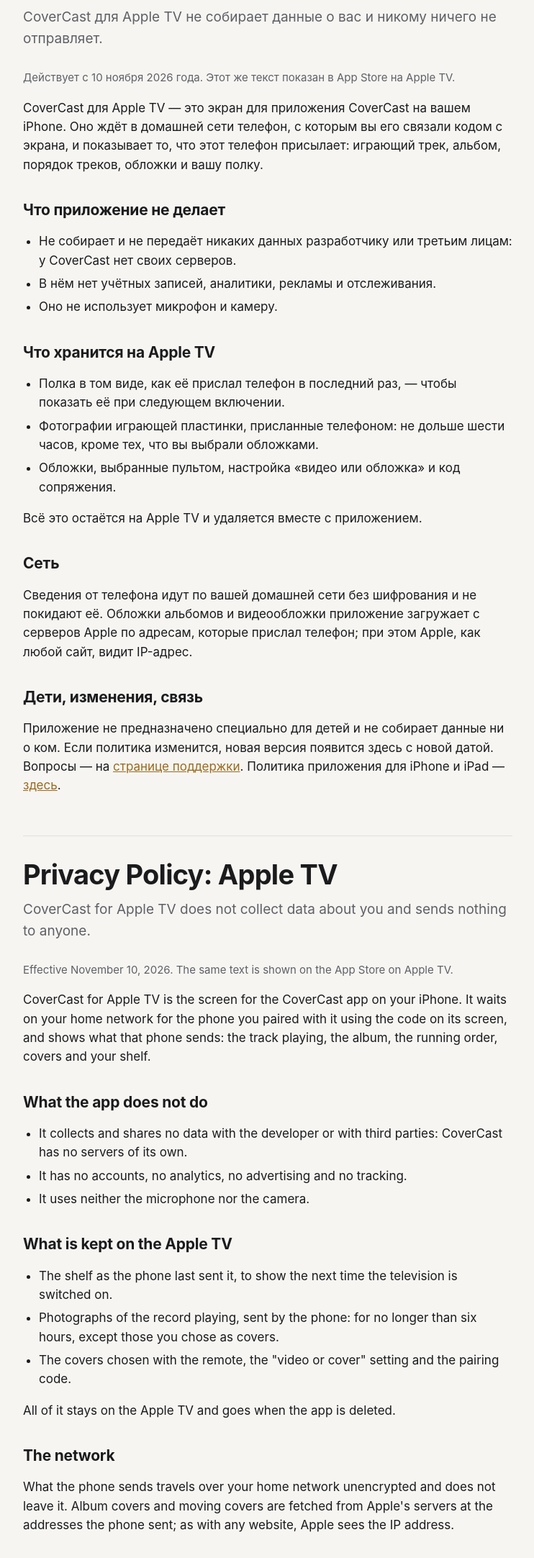
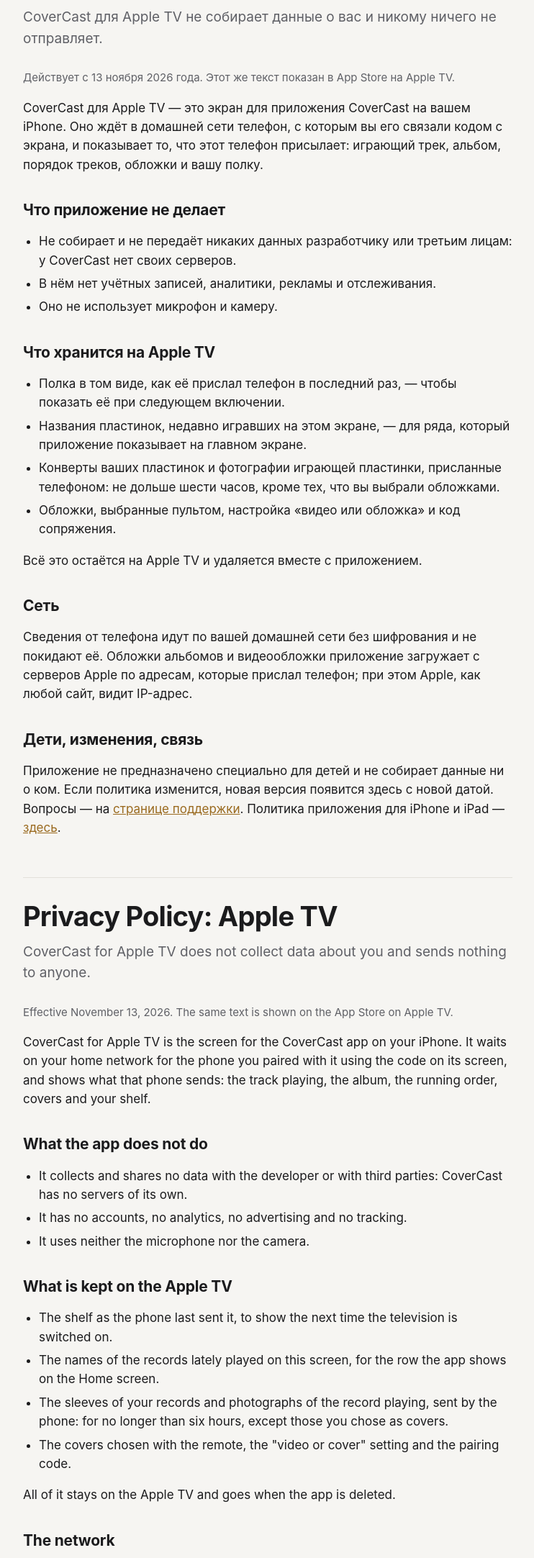
Before and after one commit to CattivoLe/CattivoLe.github.io, a plain HTML site: page covercast/privacy-tv.html in a window 1280 px wide. Shown: the part 223-2388 px from the top of the page at 72% size, without its empty margins (268-1010 px from the left). Drawn offline with Linux system fonts and the light colour scheme.

Commit message:
CoverCast: новые возможности на странице, политика Apple TV, свежие картинки
- О приложении: вся полка под пультом, главный экран Apple TV, свой цвет
  для песни, сцены «Дома», список на чистку.
- Политика Apple TV: на приставке хранятся конверты полки (до шести часов)
  и названия недавно игравших пластинок; действует с 13 ноября 2026 года.
- Картинки пересняты с текущих экранов.

Co-Authored-By: Claude Fable 5.2 <noreply@anthropic.com>

```diff
--- a/covercast/privacy-tv.html
+++ b/covercast/privacy-tv.html
@@ -19,7 +19,7 @@
 <section id="ru" lang="ru">
 <h1>Политика конфиденциальности: Apple TV</h1>
 <p class="lead">CoverCast для Apple TV не собирает данные о вас и никому ничего не отправляет.</p>
-<p class="muted">Действует с 10 ноября 2026 года. Этот же текст показан в App Store на Apple TV.</p>
+<p class="muted">Действует с 13 ноября 2026 года. Этот же текст показан в App Store на Apple TV.</p>
 
 <p>CoverCast для Apple TV — это экран для приложения CoverCast на вашем iPhone. Оно ждёт в домашней сети телефон, с которым вы его связали кодом с экрана, и показывает то, что этот телефон присылает: играющий трек, альбом, порядок треков, обложки и вашу полку.</p>
 
@@ -33,7 +33,8 @@
 <h2>Что хранится на Apple TV</h2>
 <ul>
   <li>Полка в том виде, как её прислал телефон в последний раз, — чтобы показать её при следующем включении.</li>
-  <li>Фотографии играющей пластинки, присланные телефоном: не дольше шести часов, кроме тех, что вы выбрали обложками.</li>
+  <li>Названия пластинок, недавно игравших на этом экране, — для ряда, который приложение показывает на главном экране.</li>
+  <li>Конверты ваших пластинок и фотографии играющей пластинки, присланные телефоном: не дольше шести часов, кроме тех, что вы выбрали обложками.</li>
   <li>Обложки, выбранные пультом, настройка «видео или обложка» и код сопряжения.</li>
 </ul>
 <p>Всё это остаётся на Apple TV и удаляется вместе с приложением.</p>
@@ -48,7 +49,7 @@
 <section id="en" lang="en">
 <h1>Privacy Policy: Apple TV</h1>
 <p class="lead">CoverCast for Apple TV does not collect data about you and sends nothing to anyone.</p>
-<p class="muted">Effective November 10, 2026. The same text is shown on the App Store on Apple TV.</p>
+<p class="muted">Effective November 13, 2026. The same text is shown on the App Store on Apple TV.</p>
 
 <p>CoverCast for Apple TV is the screen for the CoverCast app on your iPhone. It waits on your home network for the phone you paired with it using the code on its screen, and shows what that phone sends: the track playing, the album, the running order, covers and your shelf.</p>
 
@@ -62,7 +63,8 @@
 <h2>What is kept on the Apple TV</h2>
 <ul>
   <li>The shelf as the phone last sent it, to show the next time the television is switched on.</li>
-  <li>Photographs of the record playing, sent by the phone: for no longer than six hours, except those you chose as covers.</li>
+  <li>The names of the records lately played on this screen, for the row the app shows on the Home screen.</li>
+  <li>The sleeves of your records and photographs of the record playing, sent by the phone: for no longer than six hours, except those you chose as covers.</li>
   <li>The covers chosen with the remote, the "video or cover" setting and the pairing code.</li>
 </ul>
 <p>All of it stays on the Apple TV and goes when the app is deleted.</p>
```
Also changed, not shown: covercast/index.html (+6 -4 lines), covercast/img/phone-now-playing-en.jpg, covercast/img/phone-now-playing-ru.jpg, covercast/img/phone-record-en.jpg, covercast/img/phone-record-ru.jpg, covercast/img/phone-shelf-en.jpg, covercast/img/phone-shelf-ru.jpg, covercast/img/tv-playing-en.jpg, covercast/img/tv-playing-ru.jpg.
